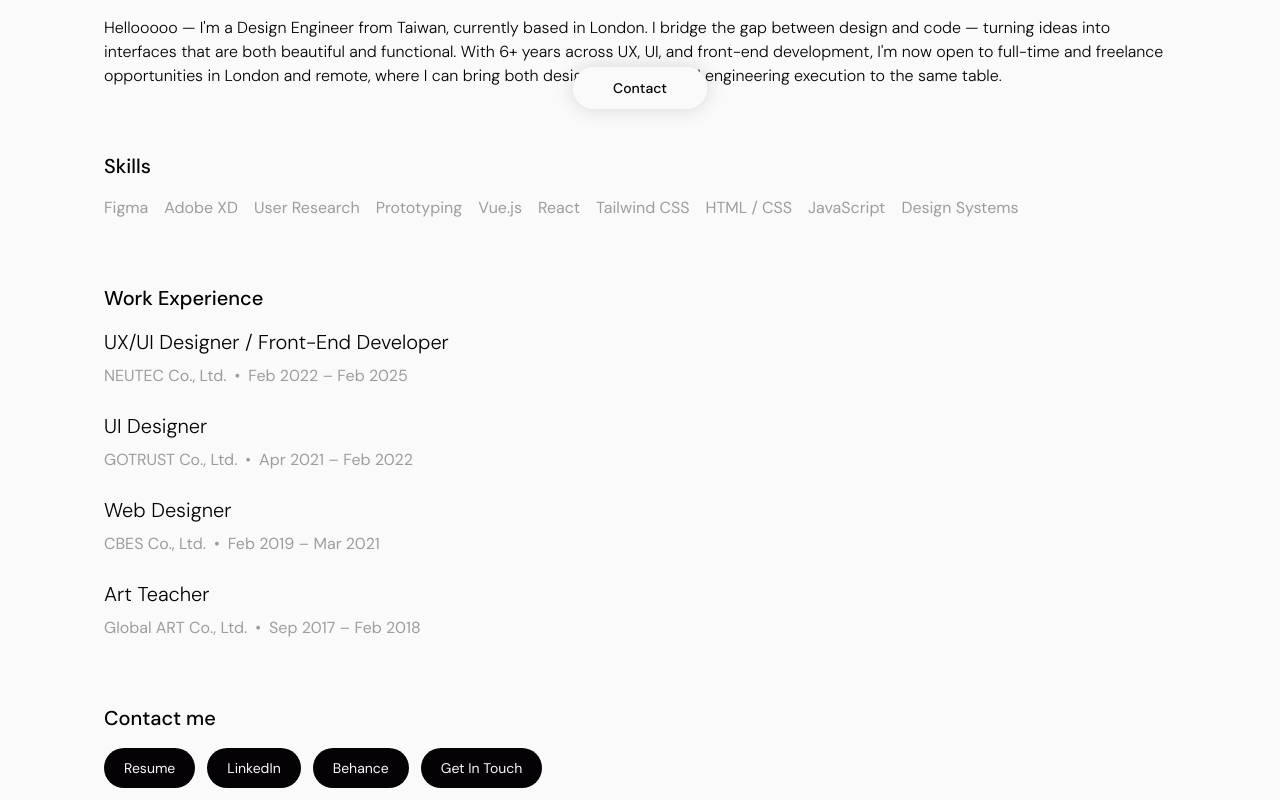
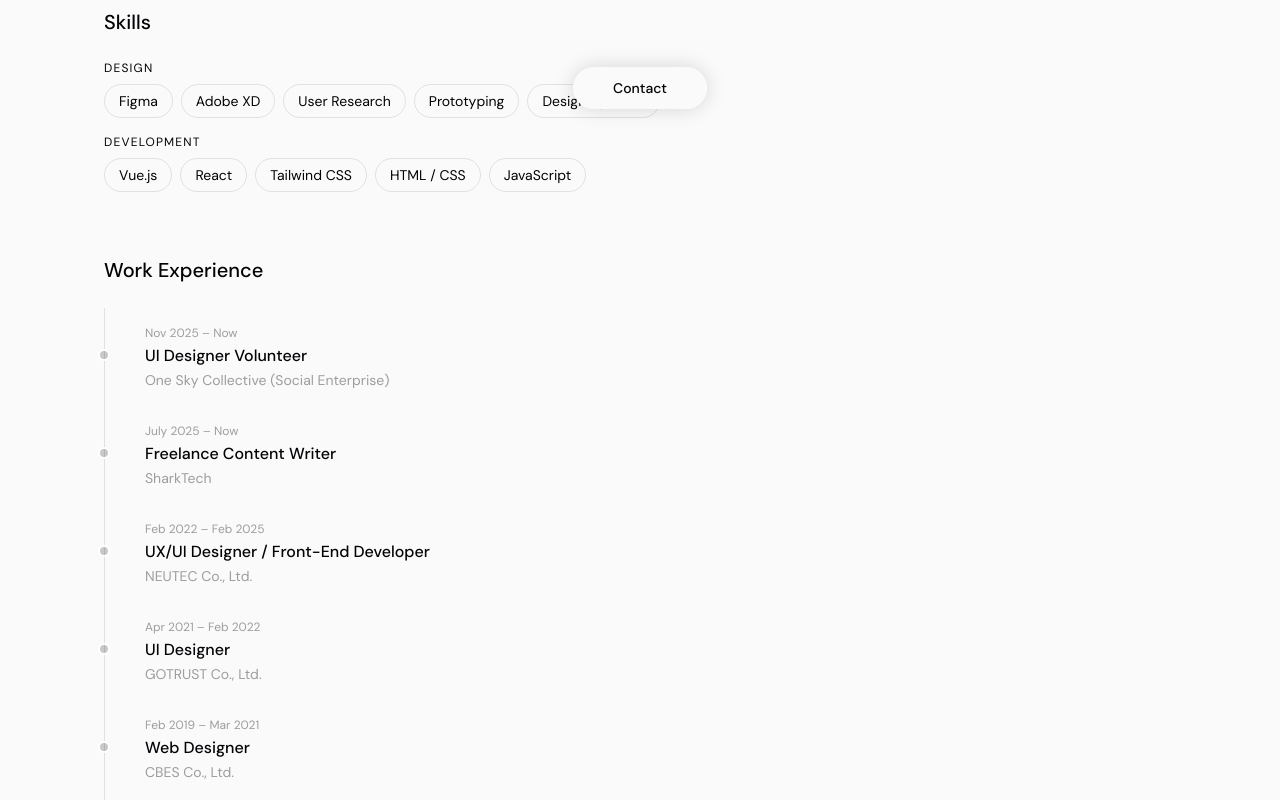
Before and after one commit to Fan82/fanyihsuan_web, a React (Vite) app: page /about in a window 1280 px wide. Shown: the part 680-1480 px from the top of the page. Built offline with nearby package versions, Linux system fonts and the light colour scheme.

Commit message:
all goods

```diff
--- a/src/pages/About.jsx
+++ b/src/pages/About.jsx
@@ -2,6 +2,16 @@ import { useEffect, useRef } from "react";
 import { Link } from "react-router-dom";
 
 const EXPERIENCE = [
+  {
+    role: "UI Designer Volunteer",
+    company: "One Sky Collective (Social Enterprise)",
+    period: "Nov 2025 – Now",
+  },
+  {
+    role: "Freelance Content Writer",
+    company: "SharkTech",
+    period: "July 2025 – Now",
+  },
   {
     role: "UX/UI Designer / Front-End Developer",
     company: "NEUTEC Co., Ltd.",
@@ -40,7 +50,7 @@ const SKILLS = [
 const CONTACT = [
   {
     label: "Resume",
-    href: "/FanYiH_resume.pdf", // 移掉 /public
+    href: "/FanYiH_resume.pdf",
     download: "FanYiH_resume.pdf",
   },
   {
@@ -53,20 +63,22 @@ const CONTACT = [
     href: "https://www.behance.net/congee_88",
     external: true,
   },
-  {
-    label: "Get In Touch",
-    href: "mailto:fys840802@gmail.com",
-    external: false,
-  },
+  { label: "Get In Touch", href: "mailto:fys840802@gmail.com" },
 ];
 
 export default function About() {
   const sectionRef = useRef(null);
 
-  // Staggered fade-up on mount
   useEffect(() => {
+    // ✅ Respect reduced motion preference
+    const prefersReducedMotion = window.matchMedia(
+      "(prefers-reduced-motion: reduce)",
+    ).matches;
+    if (prefersReducedMotion) return;
+
     const els = sectionRef.current?.querySelectorAll("[data-reveal]");
     if (!els) return;
+
     els.forEach((el, i) => {
       el.style.opacity = "0";
       el.style.transform = "translateY(20px)";
@@ -82,11 +94,22 @@ export default function About() {
   }, []);
 
   return (
+    <>
+      {/* ✅ Background watermark — 移到 <main> 外層，z-index 完全獨立 */}
+      <div
+        className="relative top-0 left-0 w-full h-[40vh] -z-10 pointer-events-none"
+        style={{
+          backgroundImage: "url(/profolio.webp)",
+          backgroundSize: "contain",
+          backgroundRepeat: "repeat",
+        }}
+        aria-hidden
+      />
       <main
         ref={sectionRef}
-      className="pt-[10vh] pb-32 max-w-[1200px] mx-auto px-8 lg:px-16 text-ink relative"
+        className="pt-4 pb-32 max-w-[1200px] mx-auto px-8 lg:px-16 text-ink relative"
       >
-      {/* Back 按鈕 */}
+        {/* Back button */}
         <Link
           to="/"
           className="inline-flex items-center gap-2 text-sm text-muted hover:text-ink transition-colors mb-8 mt-4"
@@ -106,30 +129,19 @@ export default function About() {
           </svg>
           Back
         </Link>
-      {/* Background watermark — profolio.webp tiled */}
-      <div
-        className="w-full h-[50vh] -z-10"
-        style={{
-          backgroundImage: "url(/profolio.webp)",
-          backgroundSize: "contain",
-          backgroundRepeat: "repeat",
-          mixBlendMode: "",
-        }}
-        aria-hidden
-      />
 
-      {/* ── Name + titles ───────────────────────────────── */}
+        {/* ── Name + titles ── */}
         <h1 data-reveal className="text-6xl font-bold leading-20 mb-4 mt-4">
           Fan Yi Hsuan
         </h1>
 
         <div data-reveal className="flex flex-wrap gap-x-0 mb-6">
-        {["UI/ UX Designer", "Front-End Developer", "Design Developer"].map(
+          {/* ✅ "Design Developer" → "Design Engineer"，與 bio 統一 */}
+          {["UI/ UX Designer", "Front-End Developer", "Design Engineer"].map(
             (t, i) => (
               <h2
                 key={t}
                 className="text-base inline-block px-1 py-0.5 lg:text-xl"
-              style={{ background: i === 0 ? "none" : "none" }}
               >
                 {t}
                 {i < 2 && <span className="text-muted mx-1">/</span>}
@@ -138,49 +150,108 @@ export default function About() {
           )}
         </div>
 
-      {/* ── Bio ─────────────────────────────────────────── */}
+        {/* ── Bio ── */}
+        {/* ✅ 精煉內容，去除重複語意 */}
         <p data-reveal className="font-light mb-16 leading-6">
-        Hellooooo — I'm a Design Engineer from Taiwan, currently based in
-        London. I bridge the gap between design and code — turning ideas into
-        interfaces that are both beautiful and functional. With 6+ years across
-        UX, UI, and front-end development, I'm now open to full-time and
-        freelance opportunities in London and remote, where I can bring both
-        design sensibility and engineering execution to the same table.
+          I'm a Design Engineer from Taiwan, based in London. I bridge design
+          and code — turning ideas into interfaces that are both beautiful and
+          functional. With 6+ years across UX, UI, and front-end development, I
+          bring design sensibility and engineering execution to the same table.
+          Open to full-time and freelance opportunities in London and remote.
         </p>
 
-      {/* ── Skills ──────────────────────────────────────── */}
-      <div data-reveal className="mb-16">
-        <h3 className="text-xl mb-4">Skills</h3>
-        <ol className="flex flex-wrap gap-x-4 gap-y-2">
-          {SKILLS.map((s) => (
-            <li key={s} className="text-muted">
+        {/* ── Skills ── */}
+        {/* ✅ div → section + aria-labelledby；ol → ul（無順序語意） */}
+        <section
+          data-reveal
+          id="skills"
+          className="mb-16"
+          aria-labelledby="skills-heading"
+        >
+          <h3 id="skills-heading" className="text-xl mb-6">
+            Skills
+          </h3>
+
+          {[
+            {
+              label: "Design",
+              items: [
+                "Figma",
+                "Adobe XD",
+                "User Research",
+                "Prototyping",
+                "Design Systems",
+              ],
+            },
+            {
+              label: "Development",
+              items: [
+                "Vue.js",
+                "React",
+                "Tailwind CSS",
+                "HTML / CSS",
+                "JavaScript",
+              ],
+            },
+          ].map(({ label, items }) => (
+            <div key={label} className="mb-4">
+              <p className="text-xs uppercase tracking-widest text-ink mb-2">
+                {label}
+              </p>
+              <ul className="flex flex-wrap gap-2" role="list">
+                {items.map((s) => (
+                  <li key={s}>
+                    <span className="inline-block text-sm px-3.5 py-1.5 rounded-full border border-ink/10 text-ink bg-transparent hover:bg-ink hover:text-chalk hover:border-ink transition-colors cursor-default">
                       {s}
-            </li>
-          ))}
-        </ol>
-      </div>
-
-      {/* ── Work Experience ─────────────────────────────── */}
-      <div data-reveal className="mb-16">
-        <h3 className="text-xl mb-4">Work Experience</h3>
-        <ul className="space-y-6">
-          {EXPERIENCE.map((job) => (
-            <li key={job.company}>
-              <h4 className="text-xl font-light mb-2">{job.role}</h4>
-              <div className="flex items-center gap-2 mt-1">
-                <span className="text-muted">{job.company}</span>
-                <span className="text-muted">•</span>
-                <span className="text-muted">{job.period}</span>
-              </div>
+                    </span>
                   </li>
                 ))}
               </ul>
             </div>
+          ))}
+        </section>
 
-      {/* ── Contact ─────────────────────────────────────── */}
-      <div data-reveal>
-        <h3 className="text-xl mb-4">Contact me</h3>
-        <ol className="flex flex-wrap gap-3">
+        {/* ── Work Experience ── */}
+        <section
+          data-reveal
+          id="experience"
+          className="mb-16"
+          aria-labelledby="experience-heading"
+        >
+          <h3 id="experience-heading" className="text-xl mb-6">
+            Work Experience
+          </h3>
+
+          <ul
+            className="relative pl-5 border-l border-ink/10 space-y-1"
+            role="list"
+          >
+            {EXPERIENCE.map((job) => (
+              <li
+                key={`${job.company}-${job.period}`}
+                className="relative pl-5 py-3 rounded-xlhover:bg-ink/[0.03] transition-colors group cursor-default"
+              >
+                {/* timeline dot */}
+                <span className="absolute -left-[27px] top-1/2 -translate-y-1/2 w-3 h-3 rounded-full border-2 border-white bg-ink/20 group-hover:bg-ink group-hover:scale-12 transition-all" />
+                <span className="text-xs text-muted shrink-0">
+                  {job.period}
+                </span>
+                <div className="flex justify-between items-baseline gap-3">
+                  <h4 className="text-base font-medium">{job.role}</h4>
+                </div>
+                <p className="text-sm text-muted mt-0.5">{job.company}</p>
+              </li>
+            ))}
+          </ul>
+        </section>
+
+        {/* ── Contact ── */}
+        {/* ✅ ol → ul + section */}
+        <section data-reveal id="contact" aria-labelledby="contact-heading">
+          <h3 id="contact-heading" className="text-xl mb-4">
+            Contact me
+          </h3>
+          <ul className="flex flex-wrap gap-3" role="list">
             {CONTACT.map((c) => (
               <li key={c.label}>
                 <a
@@ -194,10 +265,10 @@ export default function About() {
                 </a>
               </li>
             ))}
-        </ol>
-      </div>
+          </ul>
+        </section>
 
-      {/* Floating Contact button (sticky bottom) */}
+        {/* Floating Contact button */}
         <div className="fixed bottom-5 left-1/2 -translate-x-1/2 z-40">
           <a
             href="mailto:fys840802@gmail.com"
@@ -207,5 +278,6 @@ export default function About() {
           </a>
         </div>
       </main>
+    </>
   );
 }
```
Lines whose indentation alone changed are shown as unchanged.
